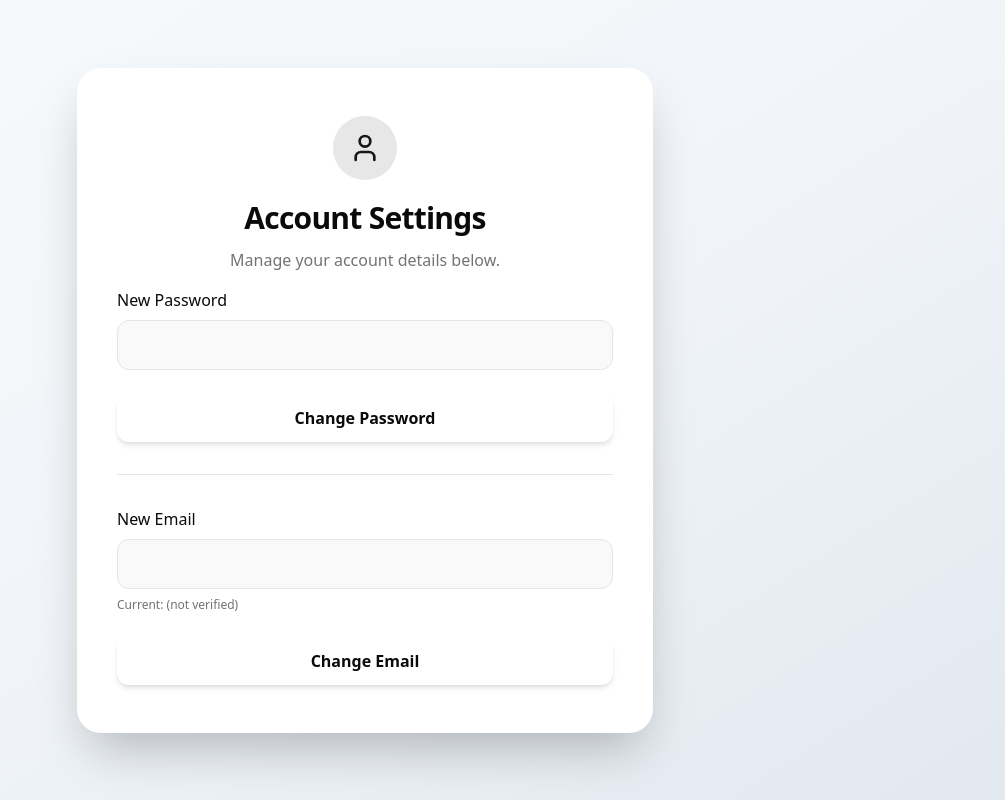
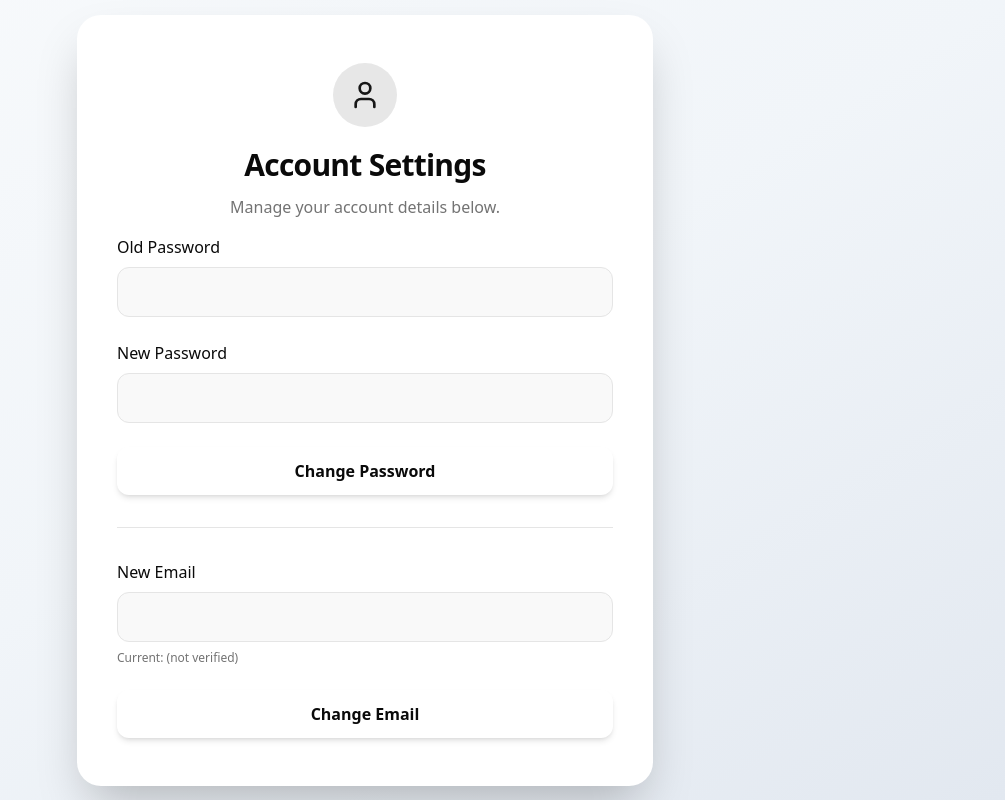
Before and after one commit to bu19akov/linkedin_extension_webapp, a Next.js app: page /account in a window 1280 px wide. Shown: the whole page, without its empty margins (275-1280 px from the left). Built offline with nearby package versions, Linux system fonts and the light colour scheme; no server answers.

Commit message:
new password mockup

```diff
--- a/src/pages/account/index.tsx
+++ b/src/pages/account/index.tsx
@@ -8,6 +8,7 @@ import { User } from 'lucide-react';
 
 export default function Account() {
   // Change Password
+  const [oldPassword, setOldPassword] = useState('');
   const [password, setPassword] = useState('');
   const [pwError, setPwError] = useState('');
   const [pwMessage, setPwMessage] = useState('');
@@ -39,12 +40,22 @@ export default function Account() {
     setPwLoading(true);
     setPwError('');
     setPwMessage('');
+    // Re-authenticate user with old password
+    const { error: signInError } = await supabase.auth.signInWithPassword({ email: currentEmail, password: oldPassword });
+    if (signInError) {
+      setPwError('Old password is incorrect.');
+      setPwLoading(false);
+      return;
+    }
+    // If old password is correct, update to new password
     const { error } = await supabase.auth.updateUser({ password });
     setPwLoading(false);
     if (error) {
       setPwError(error.message);
     } else {
       setPwMessage('Password updated successfully.');
+      setOldPassword('');
+      setPassword('');
     }
   };
 
@@ -63,10 +74,9 @@ export default function Account() {
       setEmLoading(false);
       return;
     }
-    const { error, data } = await supabase.auth.updateUser({ email: email });
+    const { error, data } = await supabase.auth.updateUser({ email });
     if (error) {
       setEmError(error.message);
-      // Log the full error for debugging
       // eslint-disable-next-line no-console
       console.error('Supabase email update error:', error);
       setEmLoading(false);
@@ -96,6 +106,10 @@ export default function Account() {
         <CardContent className="pt-4">
           <form onSubmit={handleChangePassword} className="space-y-6">
             <div className="space-y-2">
+              <Label htmlFor="old-password" className="text-base font-medium">Old Password</Label>
+              <Input id="old-password" type="password" value={oldPassword} onChange={e => setOldPassword(e.target.value)} required className="bg-muted/60 focus:bg-white focus:shadow-lg focus:ring-2 focus:ring-primary/30 border border-border rounded-xl px-4 py-3 transition-all" />
+            </div>
+            <div className="space-y-2">
               <Label htmlFor="password" className="text-base font-medium">New Password</Label>
               <Input id="password" type="password" value={password} onChange={e => setPassword(e.target.value)} required className="bg-muted/60 focus:bg-white focus:shadow-lg focus:ring-2 focus:ring-primary/30 border border-border rounded-xl px-4 py-3 transition-all" />
             </div>
```
